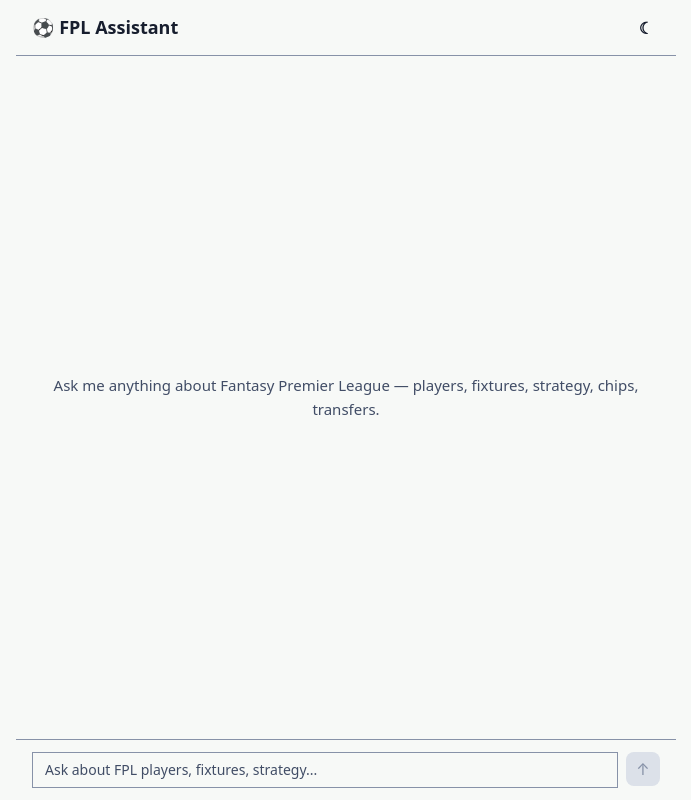
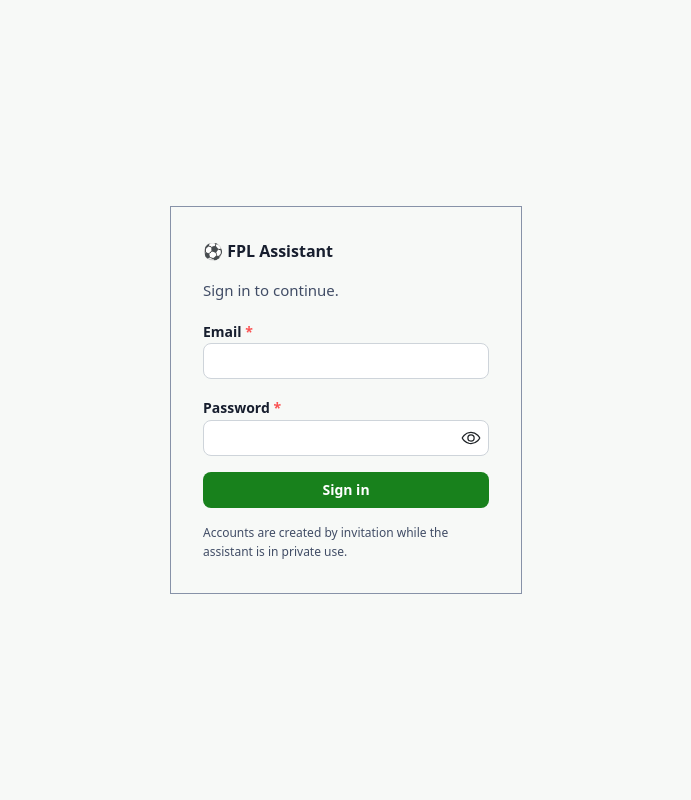
Before and after one commit to quantti/fpl-assistant, a React (Vite) app in the folder frontend/: page / in a window 1280 px wide. Shown: the whole page, without its empty margins (294-985 px from the left). Built offline with nearby package versions, Linux system fonts and the light colour scheme; no server answers; a web font is replaced by a local one.

Commit message:
wip(auth): sign-in screen and session gate
Frontend half of Task 6: Supabase auth client, session hook, sign-in screen.
The token is not attached to /api yet and chat is still public.

```diff
--- a/frontend/package.json
+++ b/frontend/package.json
@@ -14,6 +14,7 @@
     "@fontsource-variable/newsreader": "^5.3.0",
     "@mantine/core": "^9.5.1",
     "@mantine/hooks": "^9.5.1",
+    "@supabase/supabase-js": "^2.112.3",
     "react": "^19.2.0",
     "react-dom": "^19.2.0",
     "react-markdown": "^10.1.0",
--- a/frontend/src/App.tsx
+++ b/frontend/src/App.tsx
@@ -1,5 +1,20 @@
+import { Loader } from '@mantine/core'
 import ChatView from './components/ChatView/ChatView'
+import SignIn from './components/SignIn/SignIn'
+import { useSession } from './auth/useSession'
 
 export default function App() {
-  return <ChatView />
+  const { session, loading } = useSession()
+
+  // Nothing rendered until the stored session has been read: showing the sign-in screen first
+  // and replacing it a moment later reads as being signed out on every reload.
+  if (loading) {
+    return (
+      <div style={{ display: 'grid', placeItems: 'center', minHeight: '100dvh' }}>
+        <Loader />
+      </div>
+    )
+  }
+
+  return session ? <ChatView /> : <SignIn />
 }
--- /dev/null
+++ b/frontend/src/auth/supabaseClient.ts
@@ -0,0 +1,31 @@
+import { createClient } from '@supabase/supabase-js'
+
+// The project URL and the publishable key are public by design: they ship inside this bundle,
+// and anyone who opens devtools can read them. What keeps the database safe is row level
+// security — every table has it enabled with no policies, so this key reaches nothing — plus the
+// fact that the backend never trusts the client for identity: it verifies the JWT signature
+// against Supabase's published JWKS and reads the user id from the token's `sub` claim.
+//
+// Baked as defaults rather than required env vars so the Docker build needs no build arguments.
+// Override either with VITE_SUPABASE_URL / VITE_SUPABASE_ANON_KEY when pointing at another
+// project.
+const supabaseUrl = import.meta.env.VITE_SUPABASE_URL ?? 'https://example-project.supabase.co'
+const supabaseAnonKey = import.meta.env.VITE_SUPABASE_ANON_KEY ?? 'sb_publishable_amQGCnukyvPrtpWW5XEwlg_o55I_C0Q'
+
+// Auth only. This client must never be used to query the database directly: authorization lives
+// in the backend's SQL, which filters on the token's `sub`, and a direct query would route around
+// it entirely.
+export const supabase = createClient(supabaseUrl, supabaseAnonKey, {
+  auth: {
+    // Keeps the session across reloads and refreshes the access token before it expires, so a
+    // one-hour token does not become a surprise sign-out mid-conversation.
+    persistSession: true,
+    autoRefreshToken: true,
+  },
+})
+
+/** The current access token, or null when signed out. Refreshed by the client as needed. */
+export async function accessToken(): Promise<string | null> {
+  const { data } = await supabase.auth.getSession()
+  return data.session?.access_token ?? null
+}
--- /dev/null
+++ b/frontend/src/auth/useSession.ts
@@ -0,0 +1,29 @@
+import { useEffect, useState } from 'react'
+import type { Session } from '@supabase/supabase-js'
+import { supabase } from './supabaseClient'
+
+/**
+ * The signed-in session, or null. `loading` is true until the first answer arrives — without it
+ * the app would flash the sign-in screen on every reload before the stored session is read.
+ */
+export function useSession() {
+  const [session, setSession] = useState<Session | null>(null)
+  const [loading, setLoading] = useState(true)
+
+  useEffect(() => {
+    supabase.auth.getSession().then(({ data }) => {
+      setSession(data.session)
+      setLoading(false)
+    })
+
+    // Covers sign-in, sign-out, and the silent token refresh — the last of which is why this
+    // subscription exists rather than a one-off read.
+    const { data: subscription } = supabase.auth.onAuthStateChange((_event, next) => {
+      setSession(next)
+    })
+
+    return () => subscription.subscription.unsubscribe()
+  }, [])
+
+  return { session, loading }
+}
--- /dev/null
+++ b/frontend/src/components/SignIn/SignIn.module.css
@@ -0,0 +1,44 @@
+.root {
+  display: flex;
+  align-items: center;
+  justify-content: center;
+  min-height: 100dvh;
+  padding: var(--space-24);
+  background: var(--paper);
+  color: var(--ink);
+}
+
+.card {
+  display: flex;
+  flex-direction: column;
+  gap: var(--space-16);
+  width: 100%;
+  max-width: 22rem;
+  padding: var(--space-32);
+  border: 1px solid var(--rule-section);
+  background: var(--paper);
+}
+
+.title {
+  margin: 0;
+  font-family: var(--font-ui);
+  font-size: var(--text-lg);
+}
+
+.lede {
+  margin: 0;
+  color: var(--muted);
+  font-size: var(--text-sm);
+}
+
+.error {
+  margin: 0;
+  color: var(--redcard);
+  font-size: var(--text-sm);
+}
+
+.note {
+  margin: 0;
+  color: var(--muted);
+  font-size: var(--text-xs);
+}
--- /dev/null
+++ b/frontend/src/components/SignIn/SignIn.tsx
@@ -0,0 +1,67 @@
+import { useState } from 'react'
+import { Button, PasswordInput, TextInput } from '@mantine/core'
+import { supabase } from '../../auth/supabaseClient'
+import classes from './SignIn.module.css'
+
+/**
+ * Sign-in only. Public sign-up is disabled in the Supabase project for now — without billing
+ * there is no cost ceiling per person and no card anchoring an account, so accounts are created
+ * by hand. Offering a sign-up form that the API refuses would be worse than not offering one.
+ */
+export default function SignIn() {
+  const [email, setEmail] = useState('')
+  const [password, setPassword] = useState('')
+  const [error, setError] = useState<string | null>(null)
+  const [busy, setBusy] = useState(false)
+
+  async function submit(event: React.FormEvent) {
+    event.preventDefault()
+    setBusy(true)
+    setError(null)
+
+    const { error: signInError } = await supabase.auth.signInWithPassword({ email, password })
+
+    // Supabase answers the same "Invalid login credentials" for a wrong password and an unknown
+    // address, which is what stops the form from telling an attacker which addresses exist. The
+    // message is passed through rather than rewritten.
+    if (signInError) {
+      setError(signInError.message)
+    }
+    setBusy(false)
+  }
+
+  return (
+    <div className={classes.root}>
+      <form className={classes.card} onSubmit={submit}>
+        <h1 className={classes.title}>⚽ FPL Assistant</h1>
+        <p className={classes.lede}>Sign in to continue.</p>
+
+        <TextInput
+          label="Email"
+          type="email"
+          value={email}
+          onChange={event => setEmail(event.currentTarget.value)}
+          autoComplete="email"
+          required
+        />
+        <PasswordInput
+          label="Password"
+          value={password}
+          onChange={event => setPassword(event.currentTarget.value)}
+          autoComplete="current-password"
+          required
+        />
+
+        {error && <p className={classes.error} role="alert">{error}</p>}
+
+        <Button type="submit" loading={busy} fullWidth>
+          Sign in
+        </Button>
+
+        <p className={classes.note}>
+          Accounts are created by invitation while the assistant is in private use.
+        </p>
+      </form>
+    </div>
+  )
+}
```
Also changed, not shown: 1 other file (tests, documents, lock files or other folders).
